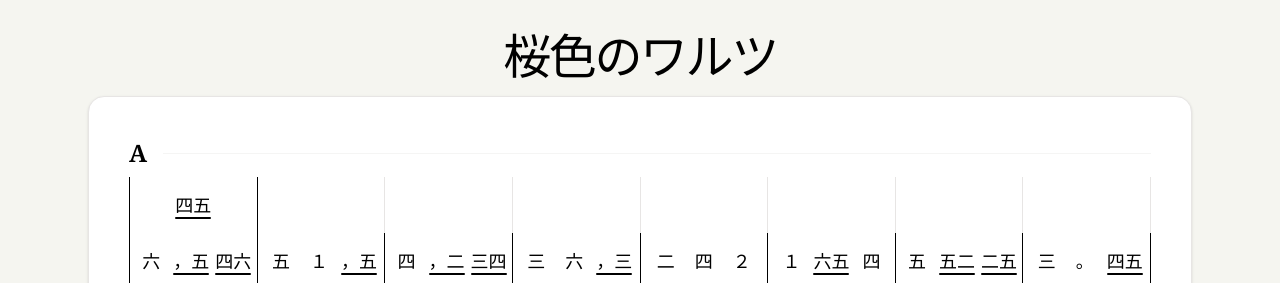
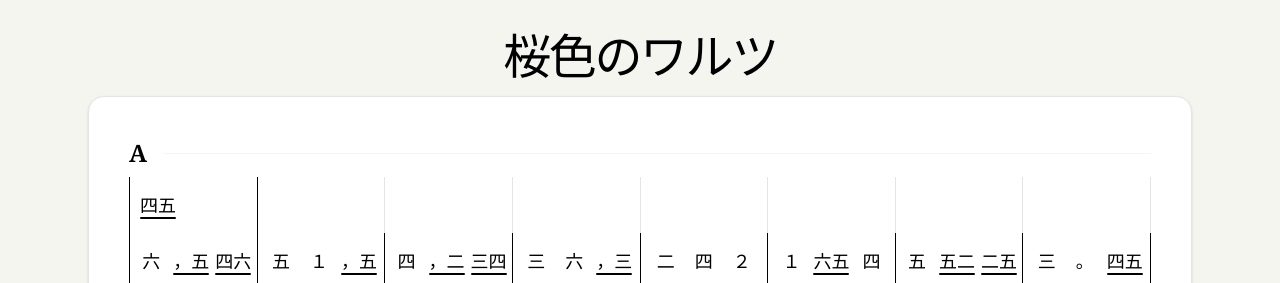
Before and after one commit to sezfoe/my-ais-sakurairo, a React (Vite) app: page / in a window 1280 px wide. Shown: the top 283 px of the page. Built offline with nearby package versions, Linux system fonts and the light colour scheme.

Commit message:
feat(Score): Show pickup measure alignment
Adjust Measure component to correctly align pickup measures to the start, enhancing score readability for the introductory part of the music.

```diff
--- a/src/App.tsx
+++ b/src/App.tsx
@@ -148,9 +148,9 @@ const Beat: React.FC<{ notes: string[] }> = ({ notes }) => {
   );
 };
 
-const Measure: React.FC<{ beats: string[][]; index: number }> = ({ beats }) => {
+const Measure: React.FC<{ beats: string[][]; index: number; isPickup?: boolean }> = ({ beats, isPickup }) => {
   return (
-    <div className="relative flex items-center border-r border-black py-2 px-1 justify-center w-full h-full">
+    <div className={`relative flex items-center border-r border-black py-2 px-2 ${isPickup ? 'justify-start' : 'justify-center'} w-full h-full`}>
       <div className="flex items-center gap-0.5">
         {beats.map((beat, i) => (
           <Beat key={i} notes={beat} />
@@ -232,6 +232,7 @@ export default function App() {
                                 <Measure
                                   beats={rowObj.measures[0]}
                                   index={0}
+                                  isPickup={true}
                                 />
                                 {Array.from({ length: 7 }).map((_, i) => (
                                   <div key={`empty-${i}`} className="border-r border-stone-200 w-full h-full" />
```
